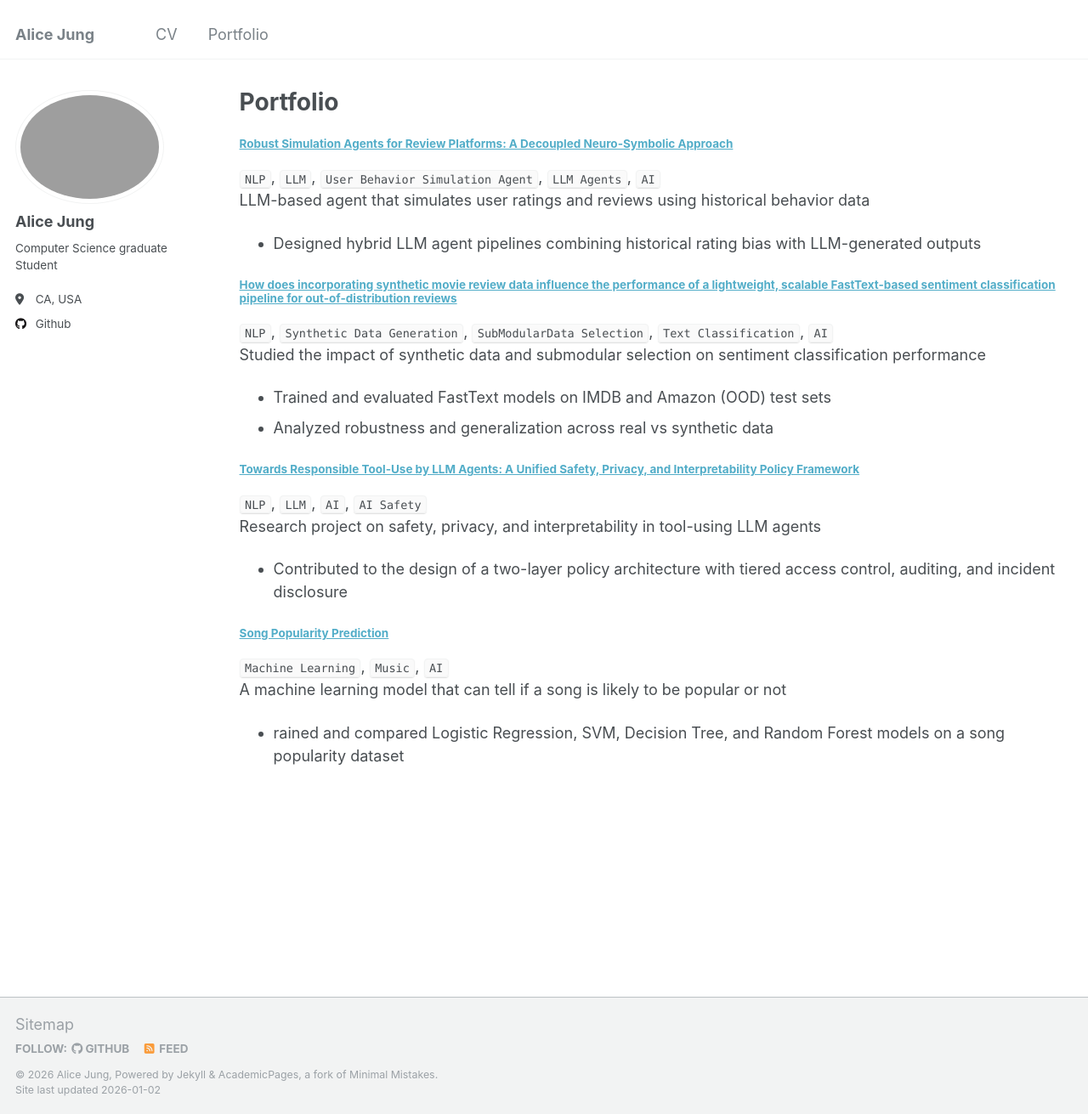
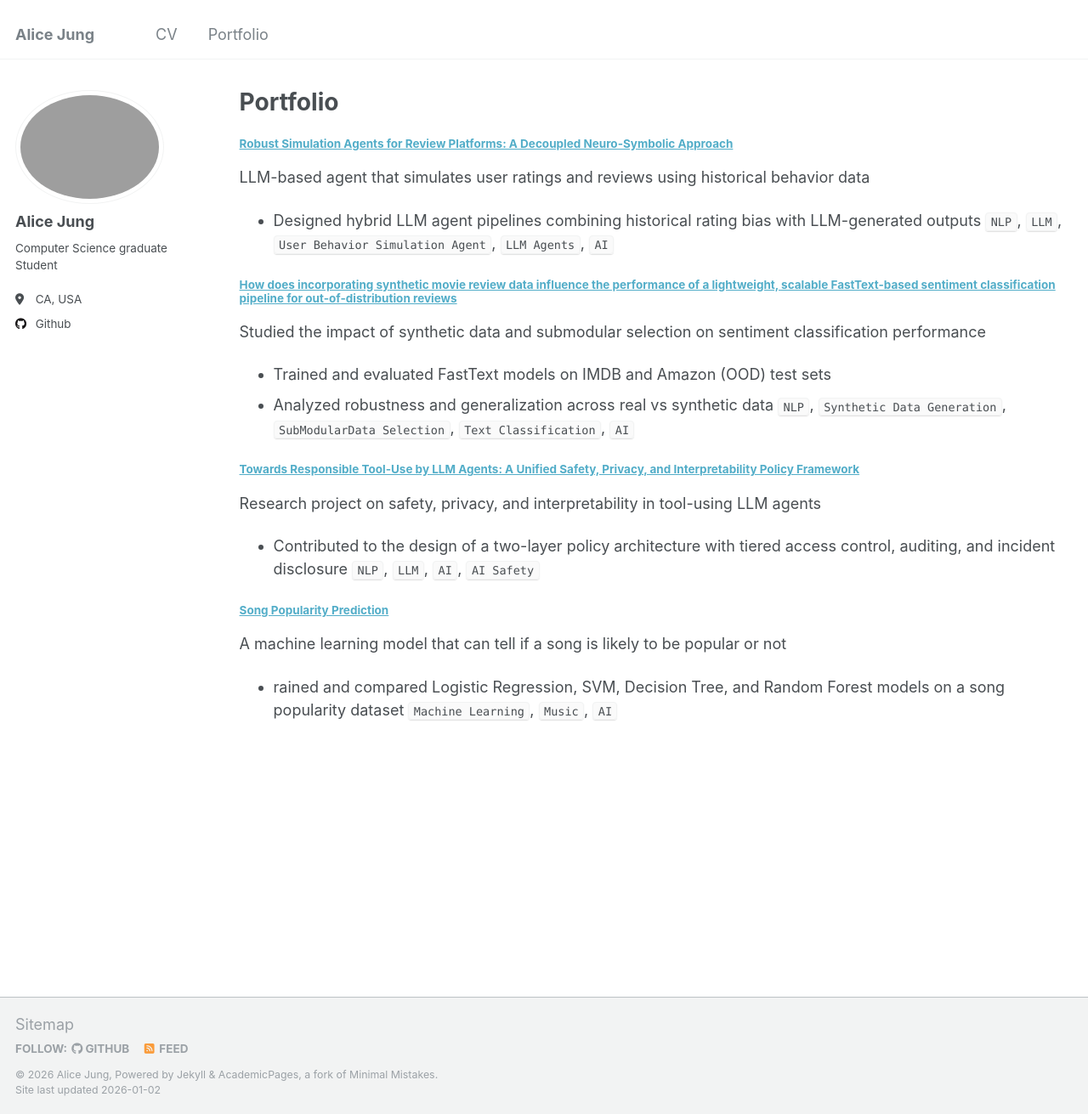
Before and after one commit to alicehjjung/alicehjjung.github.io, a Jekyll site: the page built from _pages/portfolio.md, in a window 1280 px wide and 1311 px high. Shown: the whole window at 85% size. Built offline with Jekyll 4.4.1, drawn with Linux system fonts in a browser that asks for light colours.

```diff
--- a/_pages/portfolio.md
+++ b/_pages/portfolio.md
@@ -8,25 +8,25 @@ author_profile: true
 {% include base_path %}
 
 #### [Robust Simulation Agents for Review Platforms: A Decoupled Neuro-Symbolic Approach](https://github.com/alicehjjung/CS245_FinalProject.git)
-`NLP`, `LLM`, `User Behavior Simulation Agent`, `LLM Agents`, `AI`
 LLM-based agent that simulates user ratings and reviews using historical behavior data
 - Designed hybrid LLM agent pipelines combining historical rating bias with LLM-generated outputs
+`NLP`, `LLM`, `User Behavior Simulation Agent`, `LLM Agents`, `AI`
 
 #### [How does incorporating synthetic movie review data influence the performance of a lightweight, scalable FastText-based sentiment classification pipeline for out-of-distribution reviews](https://github.com/alicehjjung/CS260D_FinalProject.git)
-`NLP`, `Synthetic Data Generation`, `SubModularData Selection`, `Text Classification`, `AI`
 Studied the impact of synthetic data and submodular selection on sentiment classification performance
 - Trained and evaluated FastText models on IMDB and Amazon (OOD) test sets
 - Analyzed robustness and generalization across real vs synthetic data
+`NLP`, `Synthetic Data Generation`, `SubModularData Selection`, `Text Classification`, `AI`
 
 #### [Towards Responsible Tool-Use by LLM Agents: A Unified Safety, Privacy, and Interpretability Policy Framework](https://drive.google.com/file/d/1nKMAlX-IHSPdrvuQuXfTbg7W4QHKLbxG/view)
-`NLP`, `LLM`, `AI`, `AI Safety`
 Research project on safety, privacy, and interpretability in tool-using LLM agents
 - Contributed to the design of a two-layer policy architecture with tiered access control, auditing, and incident disclosure
+`NLP`, `LLM`, `AI`, `AI Safety`
 
 #### [Song Popularity Prediction](https://github.com/alicehjjung/popularity_prediction)
-`Machine Learning`, `Music`, `AI`
 A machine learning model that can tell if a song is likely to be popular or not
 - rained and compared Logistic Regression, SVM, Decision Tree, and Random Forest models on a song popularity dataset
+`Machine Learning`, `Music`, `AI`
 
 <!--
 <details>
```
